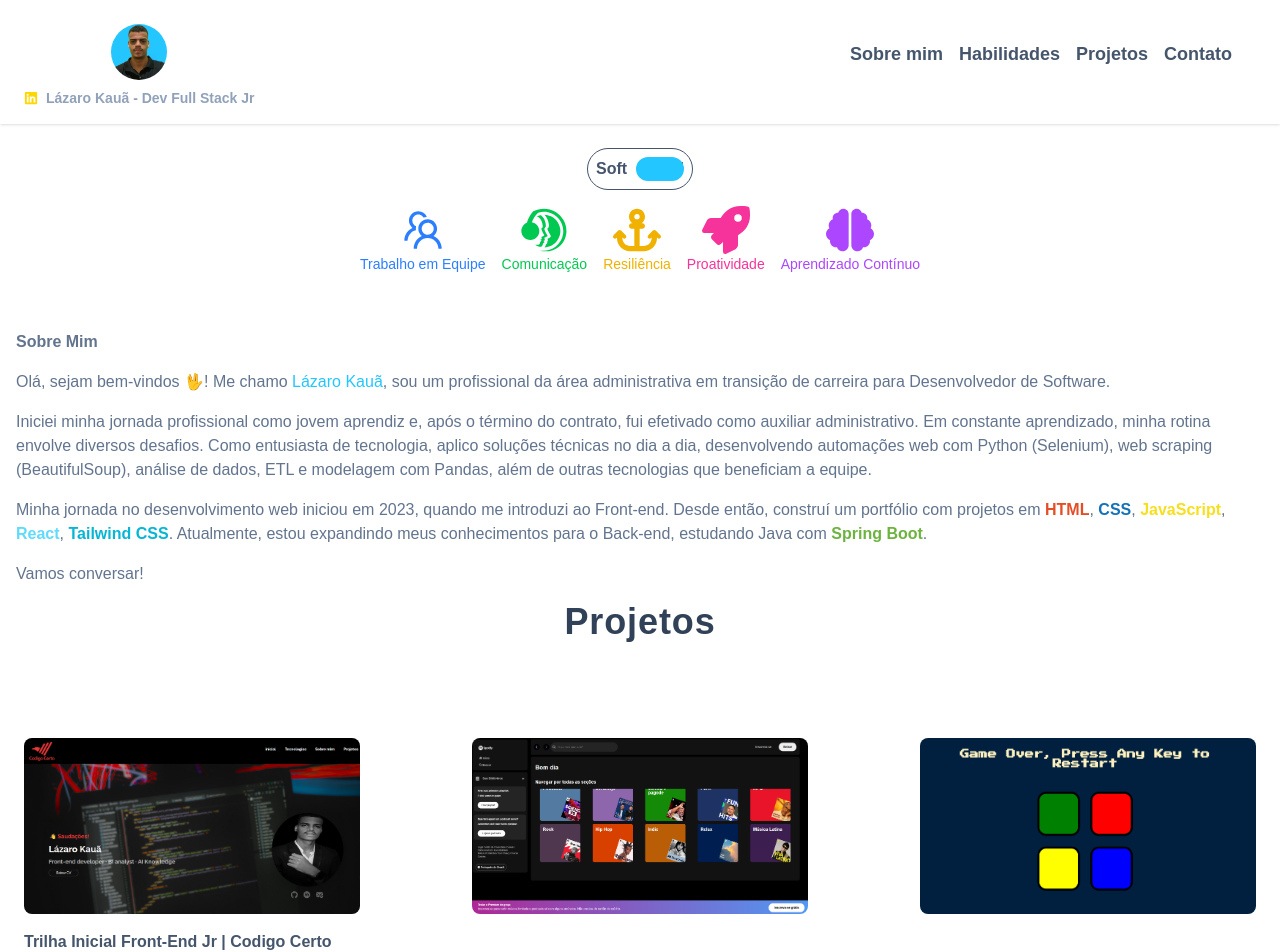
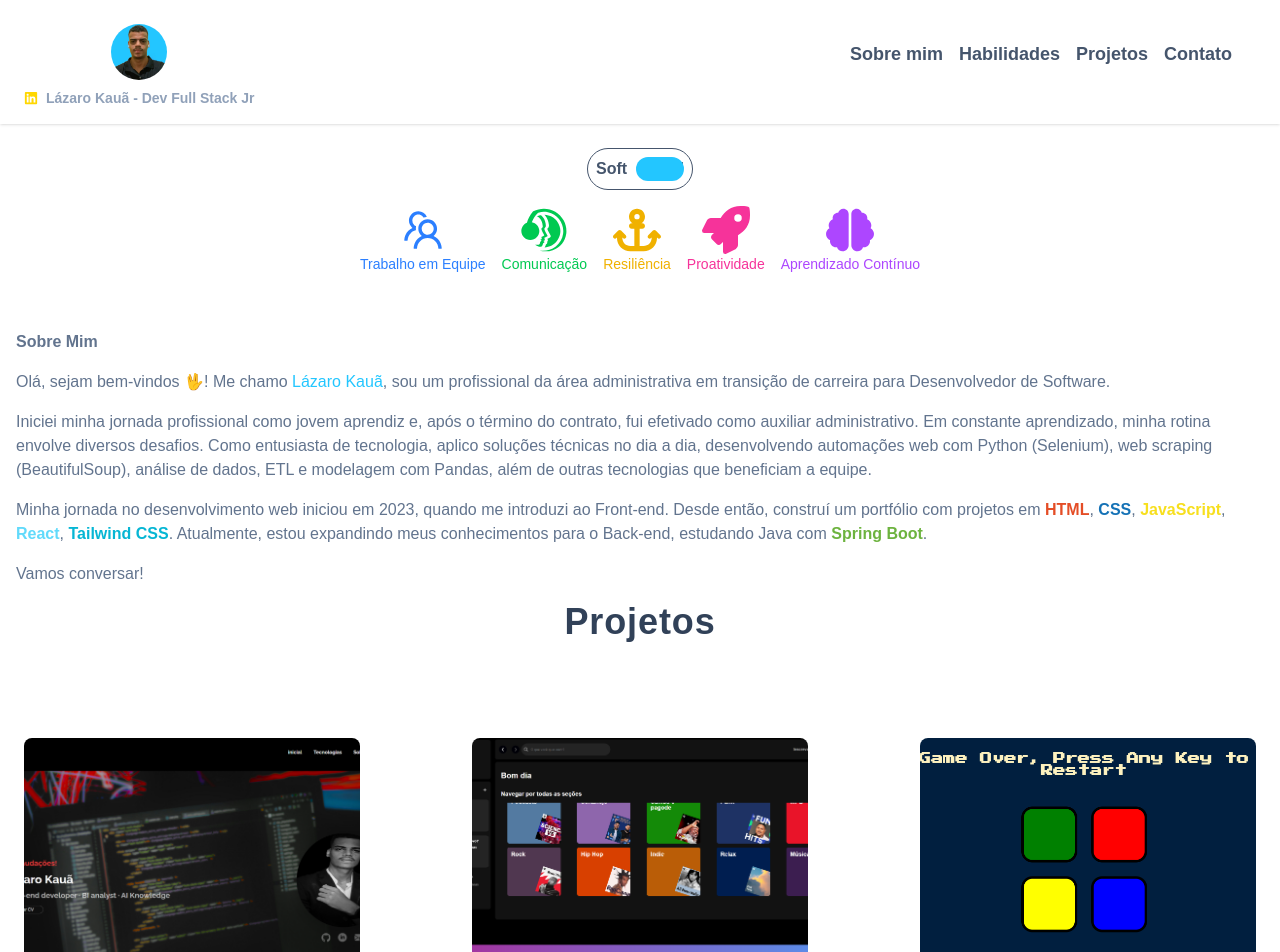
Before and after one commit to Lazarokaua/Pagina-Pessoal-maisPraTI, a Next.js app: page / in a window 1280 px wide. Shown: the top 952 px of the page. Built offline with nearby package versions, Linux system fonts and the light colour scheme.

Commit message:
fix: resolvido o problema do img, alterado para usar image component do next

```diff
--- a/src/components/layout/ProjectCard.tsx
+++ b/src/components/layout/ProjectCard.tsx
@@ -1,5 +1,4 @@
-import { StaticImageData } from "next/image"
-
+import Image from "next/image"
 
 interface ProjectCardProps {
     url: string
@@ -9,10 +8,19 @@ interface ProjectCardProps {
     mobileAvaible?: boolean
 }
 
-export function ProjectCard({url, srcImg, titleProject, descriptionProject, mobileAvaible}: ProjectCardProps) {
+export function ProjectCard({ url, srcImg, titleProject, descriptionProject, mobileAvaible }: ProjectCardProps) {
     return (
         <div className="grid grid-cols-1 px-6 py-4 text-slate-600">
-            <a href={url} target="_blank"><img src={srcImg}  className="w-96 h-44 cursor-pointer rounded-lg transition-all duration-300"/></a>
+            <a href={url} target="_blank">
+                <Image
+                    src={srcImg}
+                    alt={titleProject}
+                    width={384}
+                    height={176}
+                    className="w-full max-w-md h-44 sm:h-56 object-cover cursor-pointer rounded-lg transition-all duration-300"
+                    priority
+                />
+            </a>
 
             <h4 className="font-bold pt-4 pb-2">{titleProject}</h4>
 
```
